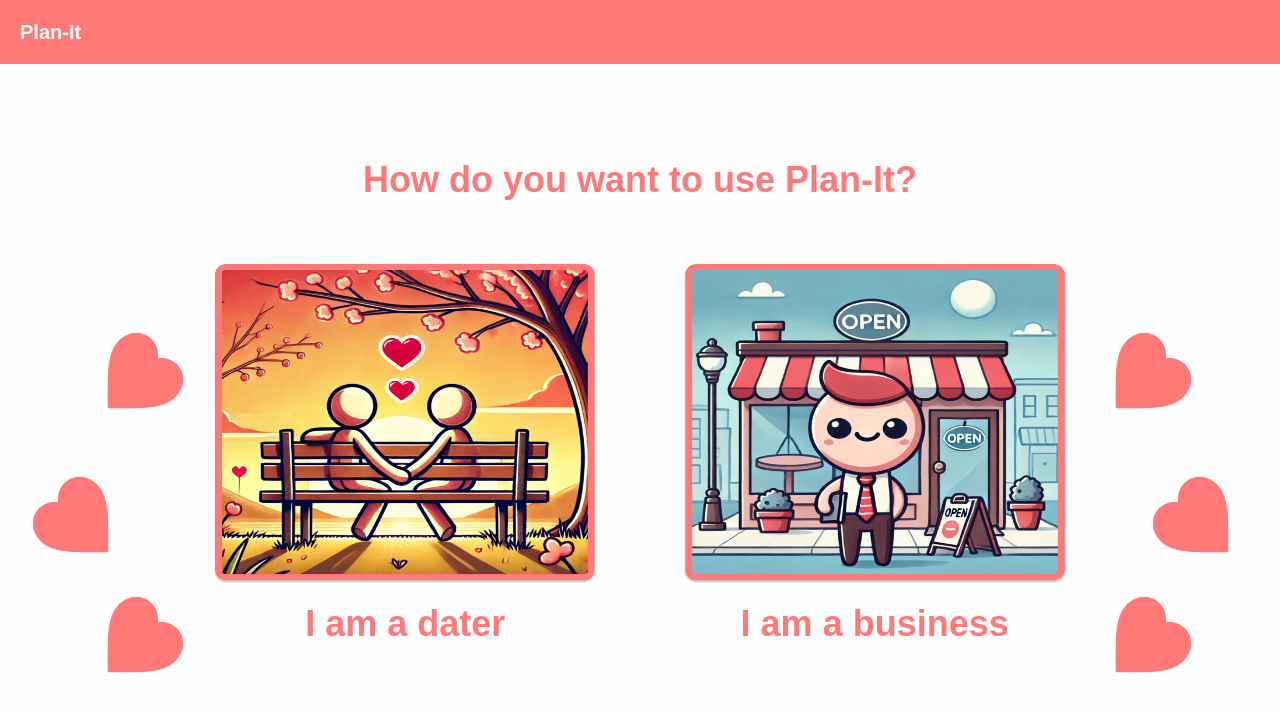
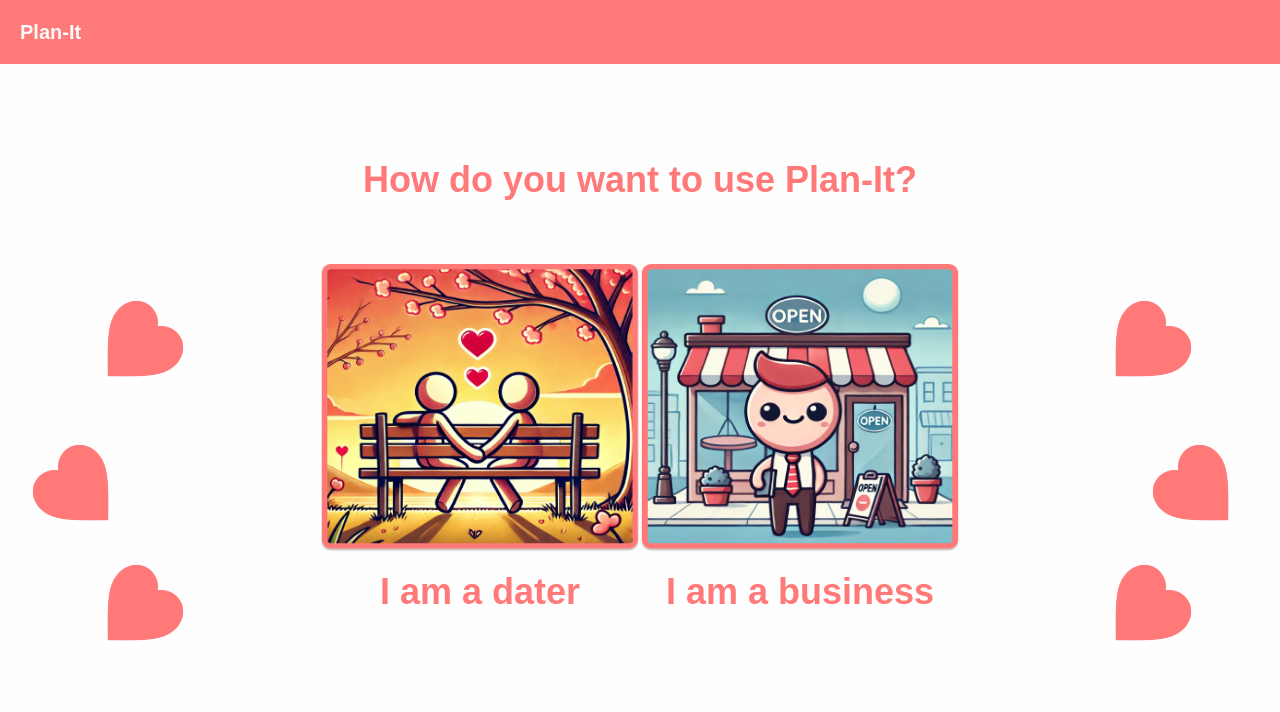
Before and after one commit to lukietee/plan-it, a Next.js app in the folder app/: page /signup in a window 1280 px wide. Shown: the top 712 px of the page. Built offline with nearby package versions, Linux system fonts and the light colour scheme.

Commit message:
SimpleNav component
SimpleNav functional component to generate navigation bars without any URLs other than the URL to the home page.

```diff
--- /dev/null
+++ b/app/app/components/SimpleNav.jsx
@@ -0,0 +1,18 @@
+import Link from "next/link";
+
+export default function simpleNav() {
+  return (
+    <>
+      <nav className="flex items-center justify-between p-5 h-16 bg-primary">
+        <div className="flex gap-5 items-center">
+          <Link
+            className="text-xl  font-bold text-stone-50 hover:text-blue-600"
+            href="/"
+          >
+            Plan-It
+          </Link>
+        </div>
+      </nav>
+    </>
+  );
+}
--- a/app/app/page.js
+++ b/app/app/page.js
@@ -60,11 +60,16 @@ export default function Home() {
             </p>
           </div>
           {/* Alt signup / signin */}
-          <div className="flex items-center p-5 m-5 space-x-3">
-            <button className="bg-primary font-bold text-secondary p-5 rounded-md hover:text-stone-300">
+          <div className="flex items-center p-5 m-5 gap-5">
+            <a
+              className="bg-primary font-bold text-secondary p-5 rounded-md hover:text-stone-300"
+              href="/signup"
+            >
               Get Started
-            </button>
-            <a href="/login">Already have an account? Sign In</a>
+            </a>
+            <a href="/login" className="text-primary underline">
+              Already have an account? Sign In
+            </a>
           </div>
         </div>
 
--- a/app/app/signup/business/page.js
+++ b/app/app/signup/business/page.js
@@ -1,9 +1,15 @@
 import Image from "next/image";
+import Link from "next/link";
+import SimpleNav from "../../components/SimpleNav.jsx";
 
 export default function SignUpBusiness() {
   return (
     <>
-      <p>Hello World</p>
+      <SimpleNav />
+
+      <div className="w-full min-h-96 outline flex flex-col gap-16 items-center relative">
+        <div className="w-5/6 min-h-40 bg-primary flex flex-col"></div>
+      </div>
     </>
   );
 }
--- a/app/app/signup/dater/page.js
+++ b/app/app/signup/dater/page.js
@@ -1,9 +1,17 @@
 import Image from "next/image";
+import Link from "next/link";
+import SimpleNav from "../../components/SimpleNav.jsx";
 
 export default function SignUpDater() {
   return (
     <>
-      <p>Hello World</p>
+      <SimpleNav />
+
+      <div className="w-full flex flex-col gap-16 items-center relative">
+        <p className="pt-24 text-primary text-4xl font-bold">
+          How do you want to use Plan-It?
+        </p>
+      </div>
     </>
   );
 }
--- a/app/app/signup/page.js
+++ b/app/app/signup/page.js
@@ -4,45 +4,44 @@ import dater from "../assets/dater.png";
 import heart from "../assets/heart.png";
 import Link from "next/link";
 
+import SimpleNav from "../components/SimpleNav";
+
 export default function SignUp() {
   return (
     <>
-      <nav className="flex items-center justify-between p-5 h-16 bg-primary">
-        <div className="flex gap-5 items-center">
-          <Link
-            className="text-xl  font-bold text-stone-50 hover:text-blue-600"
-            href="/"
-          >
-            Plan-It
-          </Link>
-        </div>
-      </nav>
+      <SimpleNav />
 
       <div className="w-full flex flex-col gap-16 items-center relative">
         <p className="pt-24 text-primary text-4xl font-bold">
           How do you want to use Plan-It?
         </p>
 
-        <div className="w-2/3 flex justify-between">
+        <div className="w-1/2 flex justify-between">
           <section className="flex items-center flex-col">
+            <Link href="/signup/dater">
               <Image
                 alt="dater"
                 src={dater}
-              width={400}
-              height={400}
-              className="w-96 h-80 transition duration-150 ease-in-out hover:-translate-y-2 cursor-pointer"
+                width={1000}
+                height={1000}
+                className="w-80 h-72 transition duration-150 ease-in-out hover:-translate-y-2 cursor-pointer"
               />
+            </Link>
+
             <p className="text-primary pt-5 text-4xl font-bold">I am a dater</p>
           </section>
 
           <section className="flex items-center flex-col">
+            <Link href="/signup/business">
               <Image
                 alt="dater"
                 src={business}
-              width={400}
-              height={400}
-              className="w-96 h-80 transition duration-150 ease-in-out hover:-translate-y-2 cursor-pointer"
+                width={1000}
+                height={1000}
+                className="w-80 h-72 transition duration-150 ease-in-out hover:-translate-y-2 cursor-pointer"
               />
+            </Link>
+
             <p className=" text-primary pt-5 text-4xl font-bold">
               I am a business
             </p>
```
Lines whose indentation alone changed are shown as unchanged.
